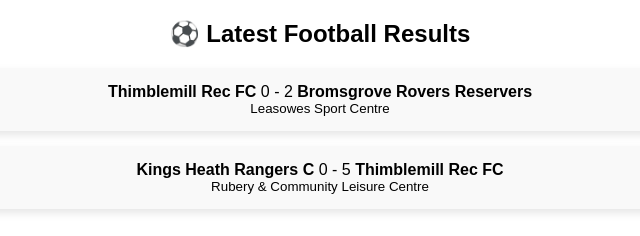
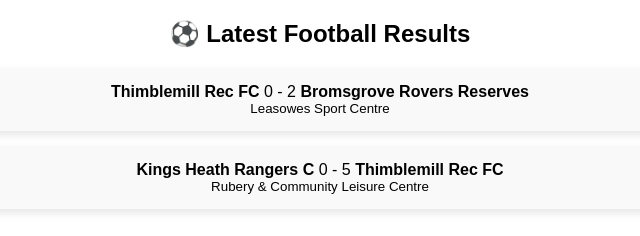
Before and after one commit to thimblemillrfc-hash/footballresults, a plain HTML site: page index.html in a window 1280 px wide. Shown: the top 236 px of the page, 320-960 px from the left. Drawn offline with Linux system fonts and the light colour scheme.

Commit message:
Update index.html

```diff
--- a/index.html
+++ b/index.html
@@ -8,7 +8,7 @@
 
 <script>
 const results = [
-  { home: "Thimblemill Rec FC", away: "Bromsgrove Rovers Reservers", score: "0 - 2", location: "Leasowes Sport Centre" },
+  { home: "Thimblemill Rec FC", away: "Bromsgrove Rovers Reserves", score: "0 - 2", location: "Leasowes Sport Centre" },
   { home: "Kings Heath Rangers C", away: "Thimblemill Rec FC", score: "0 - 5", location: "Rubery & Community Leisure Centre" }
 ];
 
```
